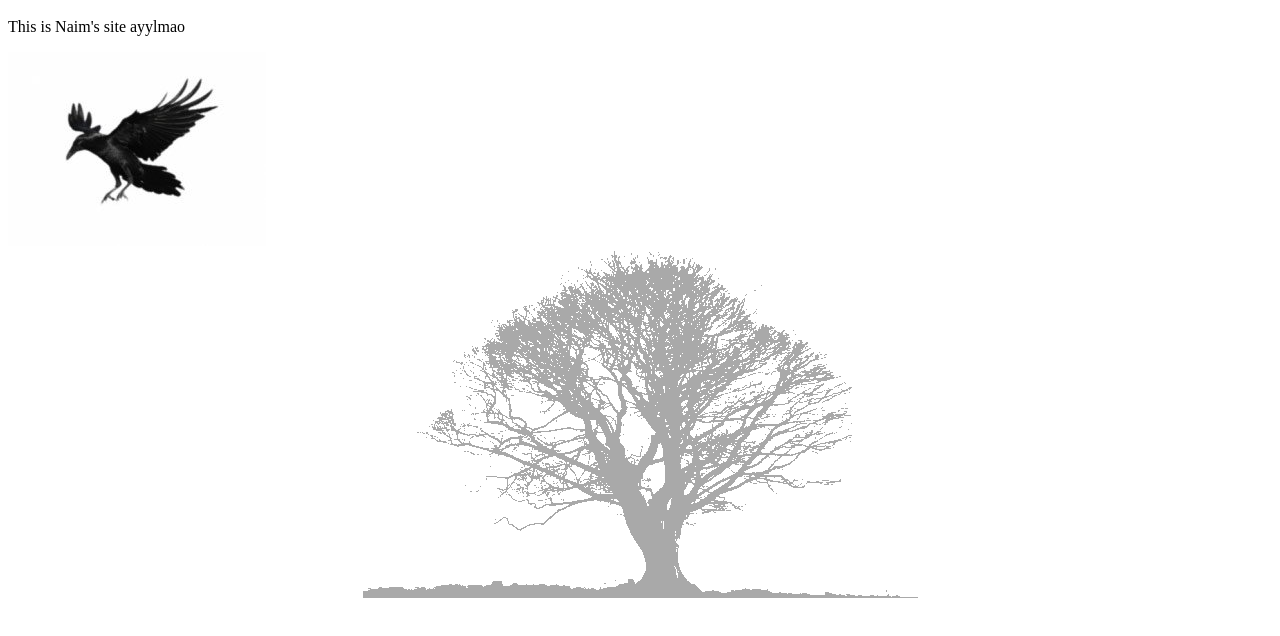
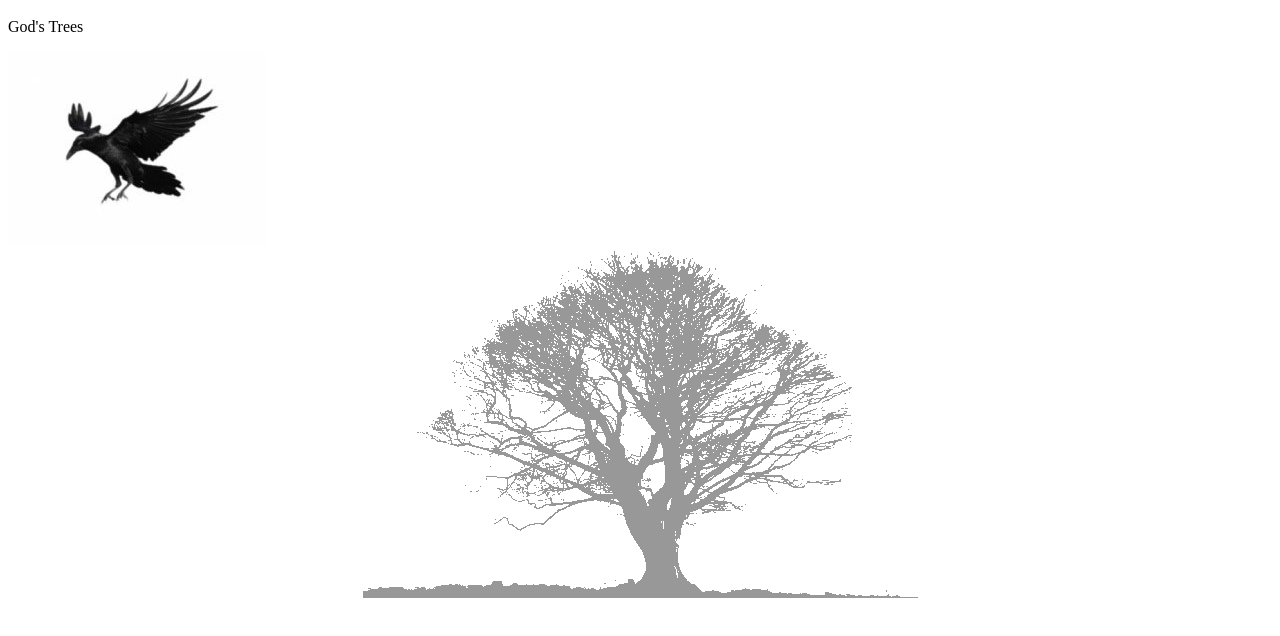
Before and after one commit to NaimBoufridi/naimboufridi.github.io, a plain HTML site: page index.html in a window 1280 px wide. Shown: the part 48-684 px from the top of the page. Drawn offline with Linux system fonts and the light colour scheme.

Commit message:
New title, new direction

```diff
--- a/index.html
+++ b/index.html
@@ -5,7 +5,7 @@
   </head>
   <body>
     <h1>Writing</h1>
-    <p>This is Naim's site ayylmao</p>
+    <p>God's Trees</p>
     <img class-"crowimg" src="crows.jpg" />
     <img class="treeimg" src="tree.png" />
   </body>
--- a/style.css
+++ b/style.css
@@ -5,6 +5,5 @@ h1 {
 
 .treeimg {
   display: block;
-  opacity: 0.333;
-  margin: 0 auto;
-}
+  opacity: 0.4;
+  margin: 0 auto;}
```
